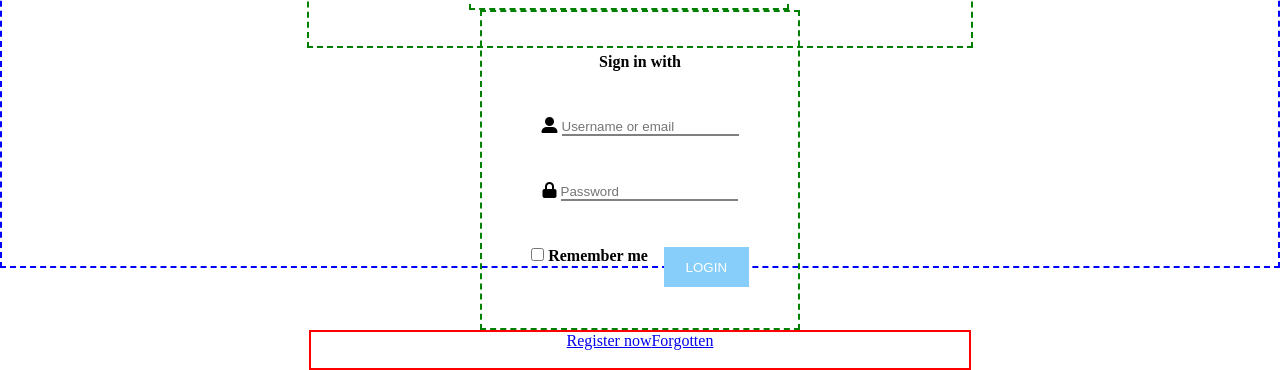
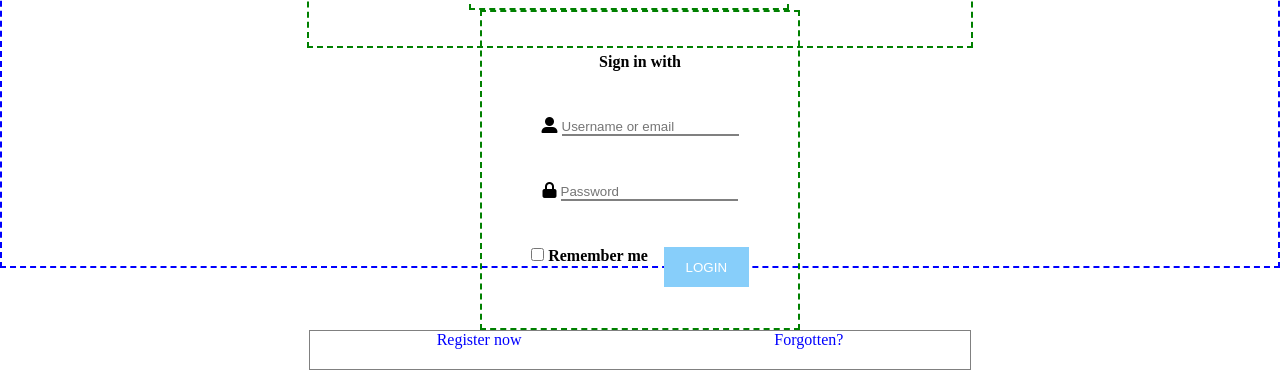
Before and after one commit to maykaltenev/log-in-page, a plain HTML site: page index.html in a window 1280 px wide. Shown: the part 532-902 px from the top of the page. Drawn offline with Linux system fonts and the light colour scheme.

Commit message:
update bottom

```diff
--- a/css/style.css
+++ b/css/style.css
@@ -159,8 +159,22 @@ section
 /* bottom */
 section article:nth-child(4) {
   border: 2px red solid;
-  width: 80vw;
+  width: 74vw;
   height: 5vh;
   display: flex;
-  justify-content: center;
+  justify-content: space-evenly;
+  border: 1px gray solid;
 }
+section article:nth-child(4) > div > a {
+  text-decoration: none;
+  color: blue;
+}
+section article:nth-child(4) > div:nth-child(1) {
+  /* border: 2px red solid; */
+}
+
+section article:nth-child(4) > div:nth-child(2) {
+  display: flex;
+  /* border: 2px red solid; */
+  justify-content: flex-start;
+}
--- a/index.html
+++ b/index.html
@@ -69,7 +69,8 @@
       </article>
       <article class="bottom">
         <div><a href="#">Register now</a></div>
-        <div><a href="#">Forgotten</a></div>
+        <div></div>
+        <div><a href="#">Forgotten?</a></div>
       </article>
     </section>
   </body>
```
